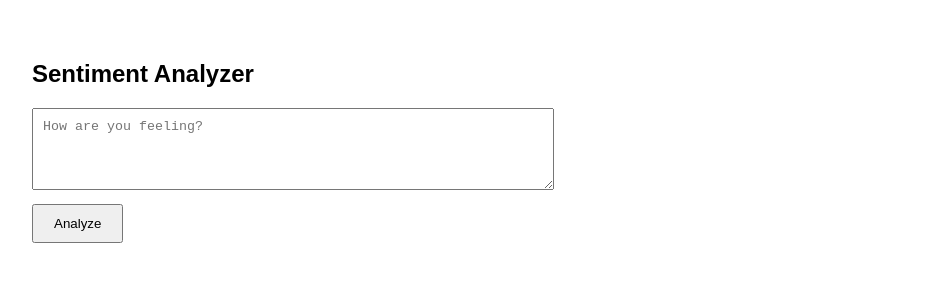
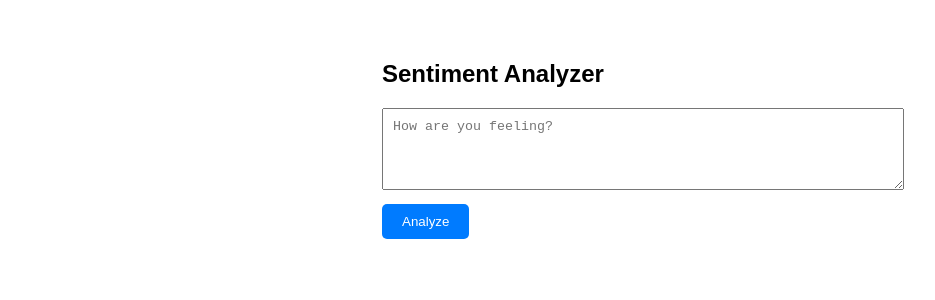
Before and after one commit to kashifullah2/KBIT, a React app in the folder frontend/: page / in a window 1280 px wide. Shown: the top 300 px of the page, without its empty margins (8-943 px from the left). Built offline with nearby package versions, Linux system fonts and the light colour scheme; no server answers; the HTML template or start-up script is replaced by a standard one.

Commit message:
changes add

```diff
--- a/frontend/src/App.jsx
+++ b/frontend/src/App.jsx
@@ -5,17 +5,23 @@ function App() {
   const [result, setResult] = useState("");
   const [loading, setLoading] = useState(false);
 
+  // ✅ Use environment variable for backend URL
+  const API_URL = import.meta.env.VITE_API_URL || "http://127.0.0.1:8000";
+
   const analyze = async () => {
-    if (!text.trim()) return alert("Please enter some text first!");
+    if (!text.trim()) {
+      alert("Please enter some text first!");
+      return;
+    }
 
     setLoading(true);
     setResult("");
 
     try {
-      const res = await fetch("http://127.0.0.1:8000/analyze", {
+      const res = await fetch(`${API_URL}/analyze`, {
         method: "POST",
         headers: { "Content-Type": "application/json" },
-        body: JSON.stringify({ text })
+        body: JSON.stringify({ text }),
       });
 
       if (!res.ok) throw new Error("Server error");
@@ -31,7 +37,14 @@ function App() {
   };
 
   return (
-    <div style={{ padding: "40px", fontFamily: "sans-serif", maxWidth: "500px" }}>
+    <div
+      style={{
+        padding: "40px",
+        fontFamily: "sans-serif",
+        maxWidth: "500px",
+        margin: "auto",
+      }}
+    >
       <h2>Sentiment Analyzer</h2>
 
       <textarea
@@ -41,17 +54,24 @@ function App() {
         value={text}
         onChange={(e) => setText(e.target.value)}
       />
-      <br />
 
       <button
         onClick={analyze}
         disabled={loading}
-        style={{ padding: "10px 20px", cursor: "pointer" }}
+        style={{
+          padding: "10px 20px",
+          cursor: loading ? "not-allowed" : "pointer",
+          backgroundColor: "#007bff",
+          color: "#fff",
+          border: "none",
+          borderRadius: "5px",
+        }}
       >
         {loading ? "Analyzing..." : "Analyze"}
       </button>
 
       {loading && <p>⏳ Processing sentiment...</p>}
+
       {result && (
         <p style={{ marginTop: "20px", fontSize: "1.2rem" }}>
           <b>Result:</b> {result}
```
